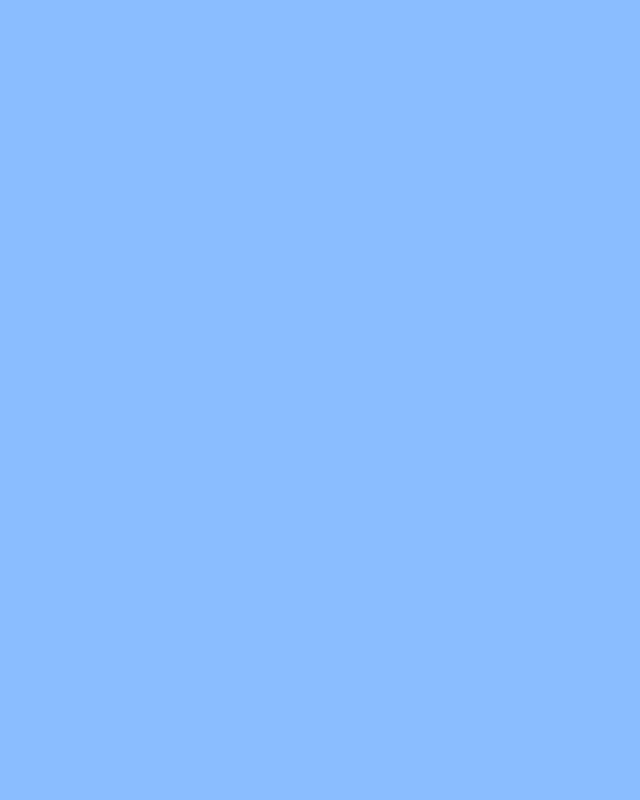
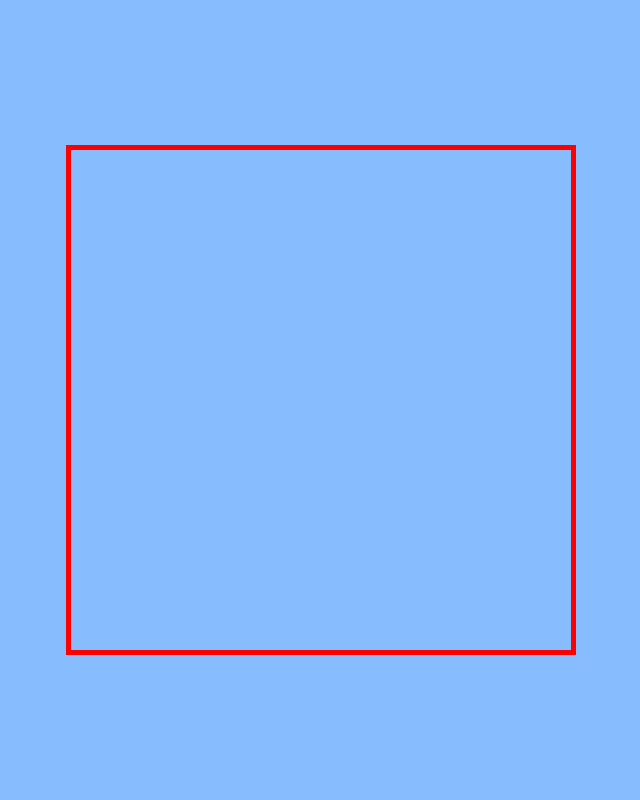
Before and after one commit to HiThereImCam/Euda, a React (Create React App) app: page / in a window 1280 px wide. Shown: the top 800 px of the page, without its empty margins (319-959 px from the left). Built offline with nearby package versions, Linux system fonts and the light colour scheme.

Commit message:
adding updated changes to modal

```diff
--- a/src/App.css
+++ b/src/App.css
@@ -34,6 +34,9 @@
   width: 100vw;
   height: 100vh;
   background-color: #87BDFF;
+  display: flex;
+  justify-content: center;
+  align-items: center;
 }
 
 .modalShape{
@@ -82,3 +85,10 @@ section{
   margin-right: 2em;
   margin-top: 1em;
 }
+
+.mood_modal-container{
+  border: 5px solid red;
+  margin: 0 auto;
+  width: 31.25rem;
+  height: 31.25rem;
+}
--- a/src/App.js
+++ b/src/App.js
@@ -1,12 +1,15 @@
-import React from 'react';
+import React, { useState } from 'react';
 import './App.css';
 import Modal from './Components/garden_modals/Modal';
+import MoodModal from './Components/sky_modals/moodModal';
 
 function App() {
+  const [moodState, setMoodState] = useState(false)
   return (
     <div className="App">
       <section className="sky">
-
+        <MoodModal setMoodState={setMoodState}/>
+         {/* need to add gratitude modal  */}
       </section>
       <section className="garden">
         <Modal />
--- /dev/null
+++ b/src/Components/sky_modals/moodModal.js
@@ -0,0 +1,16 @@
+const MoodModal = ({setMoodState}) => {
+    /**
+     * I imagine transitions
+     *  - modal will ease-in?
+     *
+     * maybe make the modal to look elevated?
+     */
+
+    return(
+     <div className="mood_modal-container">
+        {/* <h4>How are you feeling today?</h4> */}
+     </div>
+    )
+}
+
+export default MoodModal;
```
